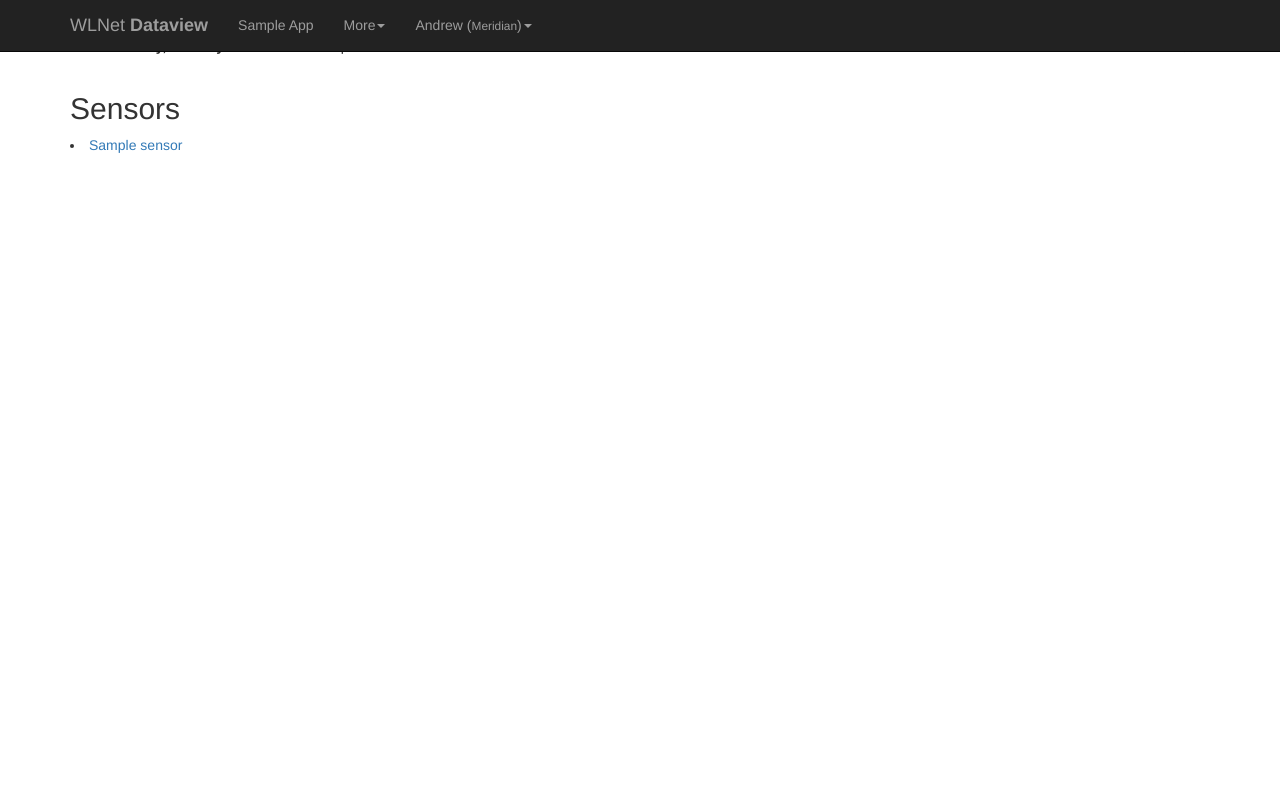
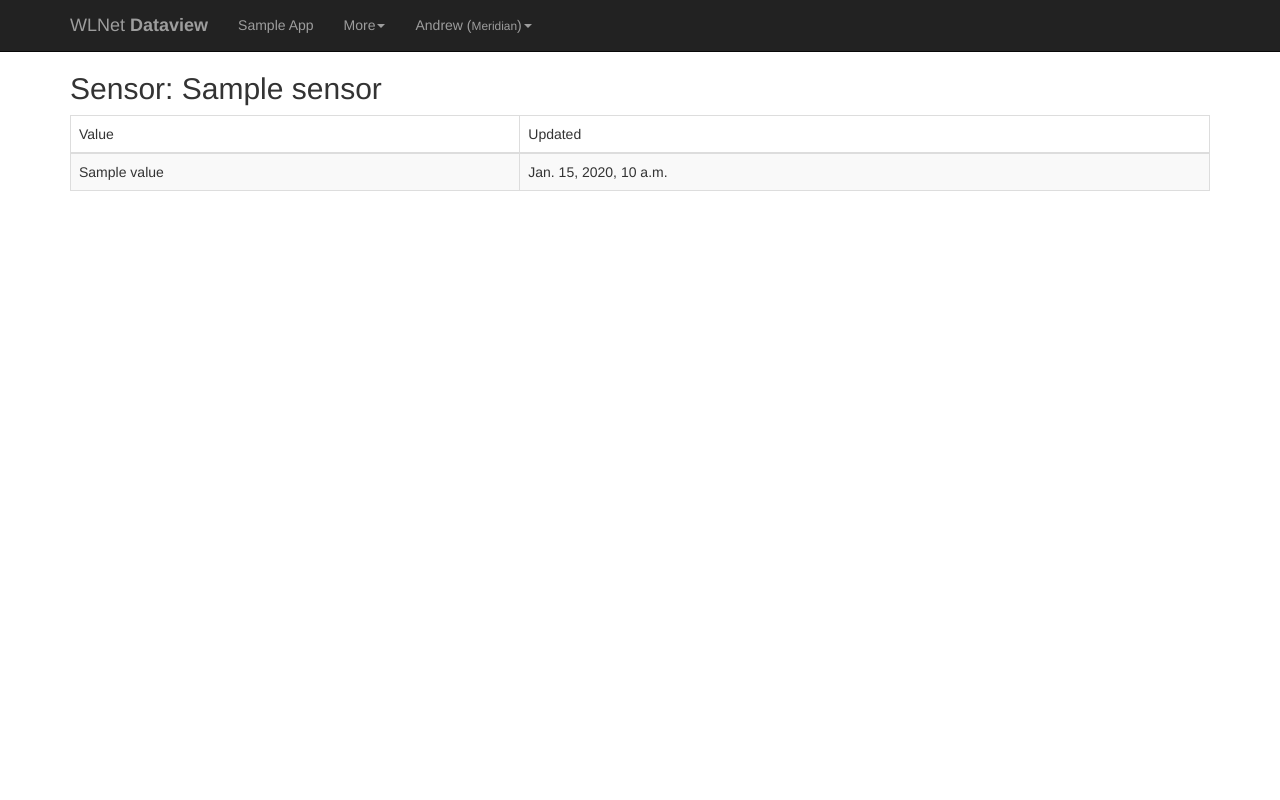
Before and after one commit to wl-net/dataview, a Django app: template sensors/templates/sensors/observe.html in a window 1280 px wide. Run offline with Django 3.2, Linux system fonts and the light colour scheme; the template is opened without the code that fills it: most values are stand-ins (such as "Sample title", 1, 10 or a date in 2020); some libraries are stand-ins or nearby versions.

Commit message:
Sensor basics

```diff
--- a/sensors/templates/sensors/index.html
+++ b/sensors/templates/sensors/index.html
@@ -3,6 +3,6 @@
 {% block content %}
 <h2>Sensors</h2>
 {% for sensor in sensors %}
-    <li>{{ sensor }}</li>
+    <li>{{ sensor }} <a href="{% url 'sensors-edit_sensor' sensor.id %}">edit</a> | <a href="{% url 'sensors-observe_sensor' sensor.id %}">observe</a></li>
 {% endfor %}
 {% endblock %}
--- a/sensors/templates/sensors/observe.html
+++ b/sensors/templates/sensors/observe.html
@@ -1,8 +1,31 @@
-index.html{% extends "basic-portal.html" %}
+{% extends "basic-portal.html" %}
 
 {% block content %}
-<h2>Sensors</h2>
-{% for sensor in sensors %}
-    <li><a href="{% url 'sensors-edit_sensor' sensor.id %}"> {{ sensor }} </a></li>
+<script src="/static/js/plotly-latest.min.js"></script>
+
+<h2>Sensor: {{ sensor }}</h2>
+<table class="table table-bordered table-striped">
+<thead>
+<tr>
+    <td>Value</td>
+    <td>Updated</td>
+</tr>
+</thead>
+{% for value in values %}
+    <tr>
+    <td>{{ value.value }}</td>
+    <td>{{ value.updated }}</td>
+    </tr>
 {% endfor %}
+</table>
+
+    <div id="tester" style="width:1000px"></div>
+    <script>
+        $.get('data?count=100', function(d) {
+            Plotly.plot( document.getElementById('tester'), [{
+            x: d.data.x,
+            y: d.data.y }], {
+            margin: { t: 0 } } );
+        })
+    </script>
 {% endblock %}
```
Also changed, not shown: sensors/portal/urls.py (+7 -4 lines), sensors/views.py (+29 -4 lines).
